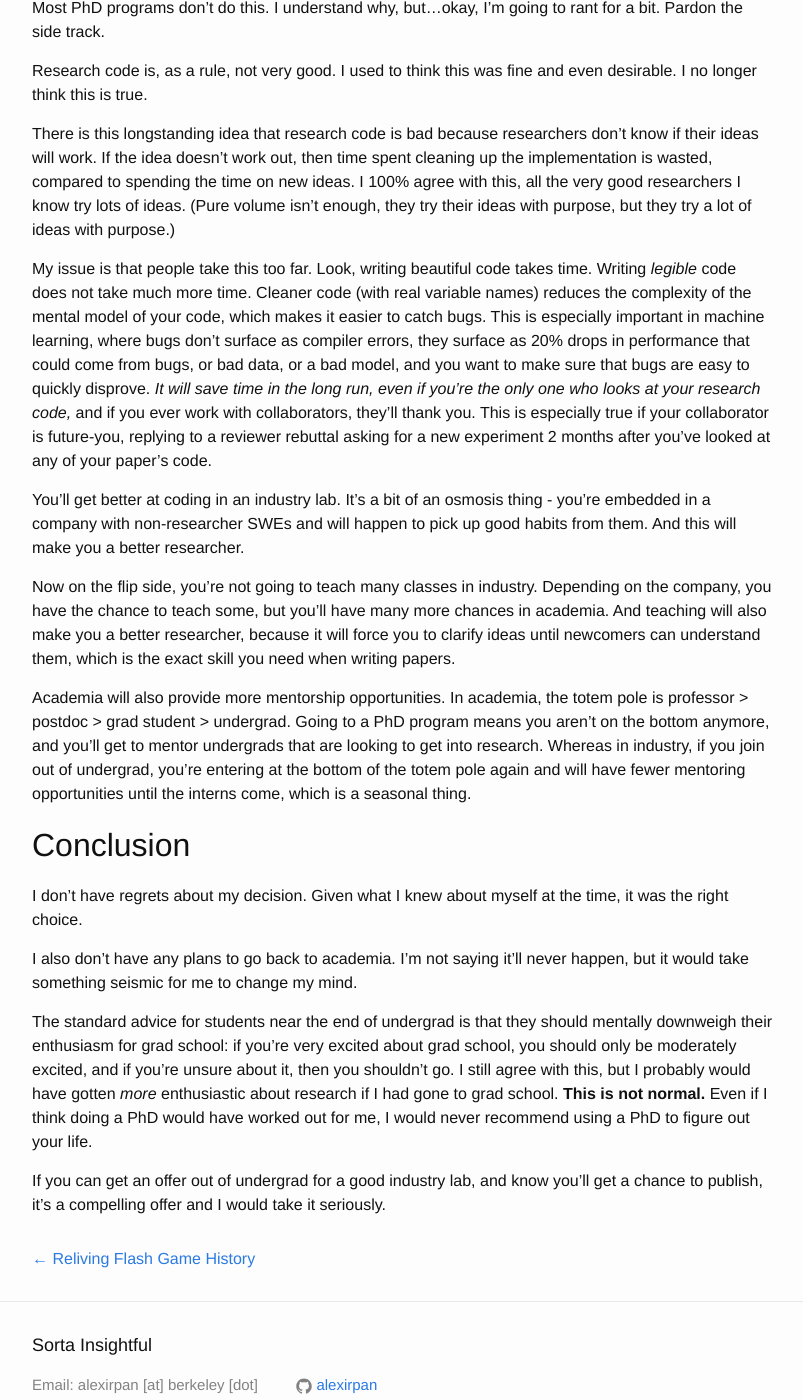
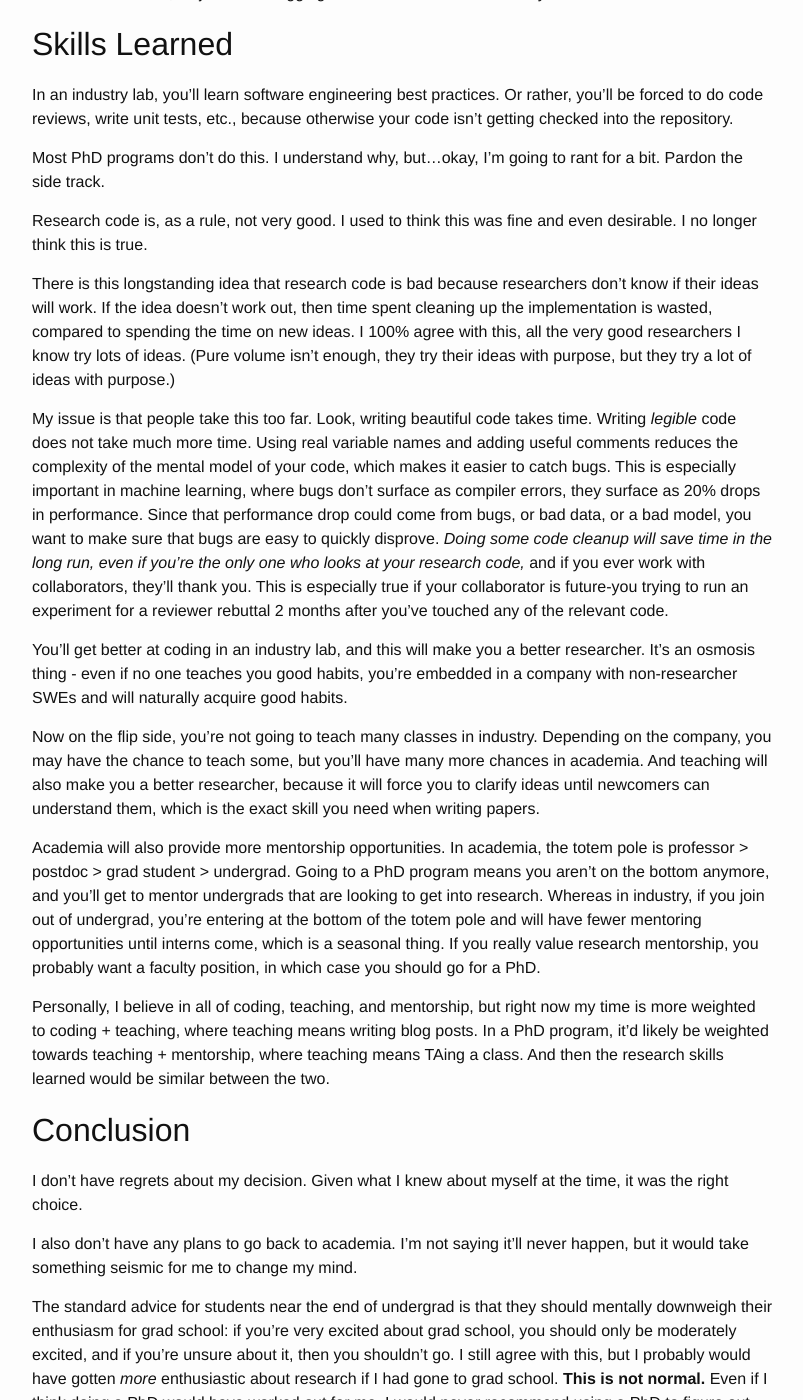
Before and after one commit to alexirpan/alexirpan.github.io, a Jekyll site: the page built from _posts/2021-03-14-grad-school-5years.markdown, in a window 1280 px wide and 1400 px high, scrolled down 7928 px. Shown: the whole window, without its empty margins (238-1041 px from the left). Built offline with Jekyll 4.4.1, drawn with Linux system fonts in a browser that asks for light colours; nearby versions of some CDN libraries; formulas are drawn with MathJax 3; some of the changed text lies outside the part shown.

Commit message:
Making some more edits

```diff
--- a/_posts/2021-03-14-grad-school-5years.markdown
+++ b/_posts/2021-03-14-grad-school-5years.markdown
@@ -268,8 +268,10 @@
 Word of mouth has a short reach.
 
 If you're confident you want to keep doing research for the rest of your life, you want to have
-concrete, visible proof of your skills. For research, that means publishing,
-snd getting a PhD is a surefire way to force you to publish. It'll be tough and painful, and
+concrete, visible proof of your skills. For research, that means publishing. h-index isn't
+a prefect metric, but people do care about it when hiring. Getting a higher h-index requires
+having lots of papers, snd getting a PhD is a surefire way to force you to publish.
+It'll be tough and painful, and
 your papers may not be the best, but they'll be out there, and once the papers are out there,
 no one can take them away from you.
 
@@ -286,7 +288,8 @@
 paper" or "the Uber paper", rather than "the paper by X & Y".
 Funnily enough,
 this blog is probably the biggest reputation boost I have. My [post about deep RL]({% post_url 2018-02-14-rl-hard %}) is still my most viewed post,
-and I'd like to think it helps get my foot in the door.
+and I'd like to think it helps get my foot in the door. In the end, what matters is influence
+on the research community, which is tied to citations but also acheivable via other means.
 
 My reputation would have probably been equal if I
 had gone to a PhD program, because I would have written for this blog either way, and evidently
@@ -330,18 +333,21 @@
 an industry lab will include people who've finished a PhD. Fewer people are *obligated* to
 give you mentorship, but more people *could* give you mentorship.
 
-The obvious answer is, "make sure your boss / advisor will be good before making
-a decision", but that's easier said than done.
+If you figure out whether your boss / advisor will be good before making
+a decision, that solves everything, but doing so is easier said than done.
 Everyone I know who's left Google did so because
 they didn't get along with their manager, and to me it feels like a cosmic roll of the dice
-whether that happens or not. The grad student $$\rightarrow$$ advisor relationship is a better
-roll of the dice, since visit days give you a chance to talk to the grad students mentored by
-your potential advisor, but I don't think it guarantees the advising relationship
-will work out.
+whether that happens or not. Getting a good advisor is a similar roll, except with higher stakes
+- a PhD advisor has more power than a manager does.
+
+I think the grad student $$\rightarrow$$ advisor relationship can be felt out more if you
+make good use of visit days. The trick is to ask the PhD students, rather than the professor.
+So you do have slightly better odds. That level of access is harder to get when considering
+industry offers, unless you're good at being persistent with recruiters.
 
 I got lucky and had mentors in industry who encouraged me to consider
 where the field was going. I think on expectation, my research ability would be about the same if I
-was in a PhD program, but there would be high variance on how it played out.
+was in a PhD program, but there would be high variance on how it could've played out.
 
 
 Research Direction
@@ -428,22 +434,23 @@
 they try their ideas with purpose, but they try a lot of ideas with purpose.)
 
 My issue is that people take this too far. Look, writing beautiful code takes time. Writing
-*legible* code does not take much more time. Cleaner code (with real variable names)
+*legible* code does not take much more time. Using real variable names and adding useful
+comments
 reduces the complexity of the mental model of your code, which makes it easier to catch bugs.
 This is especially important in machine learning, where bugs don't surface as compiler
-errors, they surface as 20% drops in performance that could come from bugs, or bad data,
-or a bad model, and you want to make sure that bugs are easy to quickly disprove. *It
-will save time in the long run, even if you're the only one who looks at your research code,* and if you
+errors, they surface as 20% drops in performance. Since that performance drop could come
+from bugs, or bad data, or a bad model, you want to make sure that bugs are easy to quickly disprove. *Doing
+some code cleanup  will save time in the long run, even if you're the only one who looks at your research code,* and if you
 ever work with collaborators, they'll thank you. This is especially true if your
-collaborator is future-you, replying to a reviewer rebuttal asking for a new experiment
-2 months after you've looked at any of your paper's code.
+collaborator is future-you trying to run an experiment for a reviewer rebuttal 2 months after you've
+touched any of the relevant code.
 
-You'll get better at coding in an industry lab. It's a bit of an osmosis thing - you're
-embedded in a company with non-researcher SWEs and will happen to pick up good habits from them.
-And this will make you a better researcher.
+You'll get better at coding in an industry lab, and this will make you a better researcher.
+It's an osmosis thing - even if no one teaches you good habits, you're
+embedded in a company with non-researcher SWEs and will naturally acquire good habits.
 
 Now on the flip side, you're not going to teach many classes in industry. Depending on the
-company, you have the chance to teach some, but you'll have many more chances in academia.
+company, you may have the chance to teach some, but you'll have many more chances in academia.
 And teaching will also make you a better researcher, because it will force you to clarify
 ideas until newcomers can understand them, which is the exact skill you need when writing papers.
 
@@ -451,8 +458,15 @@
 is professor > postdoc > grad student > undergrad. Going to a PhD program means you aren't on the
 bottom anymore, and you'll get to mentor undergrads that are looking to get into research.
 Whereas in industry, if you join out of undergrad, you're entering at the bottom of the totem
-pole again and will have fewer mentoring opportunities until the interns come, which is a seasonal
-thing.
+pole and will have fewer mentoring opportunities until interns come, which is a seasonal
+thing. If you really value research mentorship, you probably want a faculty position, in which
+case you should go for a PhD.
+
+Personally, I believe in all of coding, teaching, and mentorship, but right now my time is
+more weighted to coding + teaching, where teaching means writing blog posts.
+In a PhD program, it'd likely be weighted towards teaching +
+mentorship, where teaching means TAing a class. And then the research skills learned would be
+similar between the two.
 
 
 Conclusion
```
Also changed, not shown: other parts of _posts/2021-03-14-grad-school-5years.markdown (+2 -2 lines).
